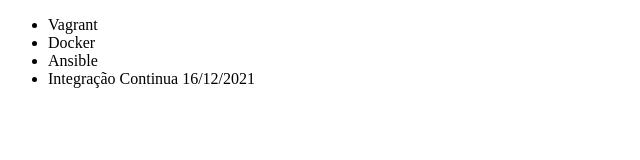
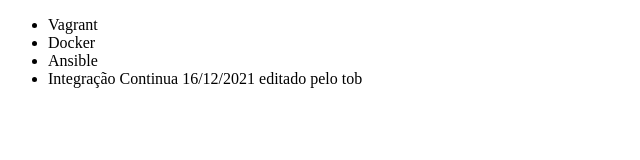
Before and after one commit to Valmeida26/Teste-git, a plain HTML site: page index.html in a window 1280 px wide. Shown: the whole page, without its empty margins (0-640 px from the left). Drawn offline with Linux system fonts and the light colour scheme.

Commit message:
Index.html editado pelo TOB

```diff
--- a/index.html
+++ b/index.html
@@ -9,7 +9,7 @@
         <li>Vagrant</li>
         <li>Docker</li>
         <li>Ansible</li>
-        <li>Integração Continua 16/12/2021</li>
+        <li>Integração Continua 16/12/2021 editado pelo tob</li>
     </ul>
 </body>
 </html>
```
